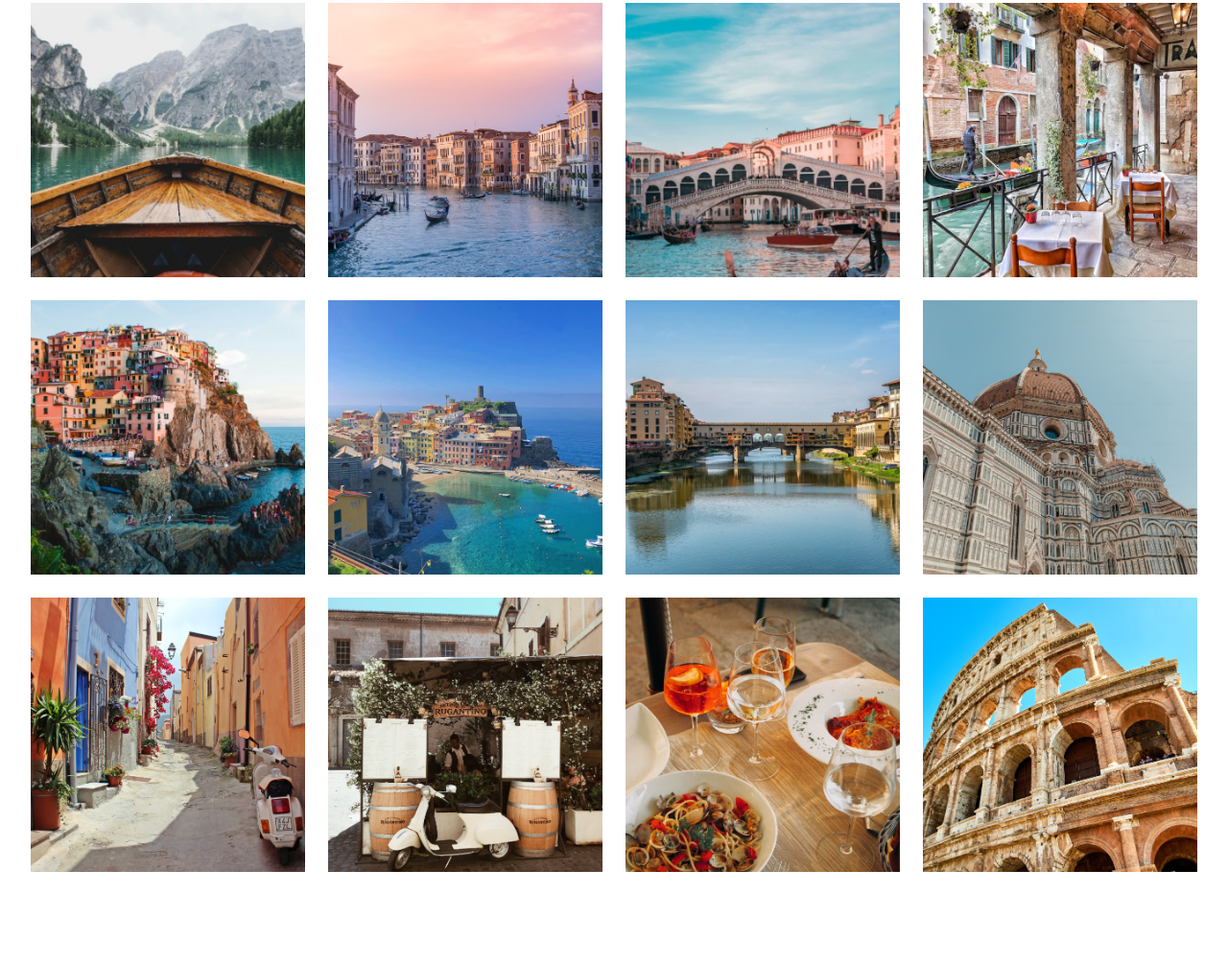
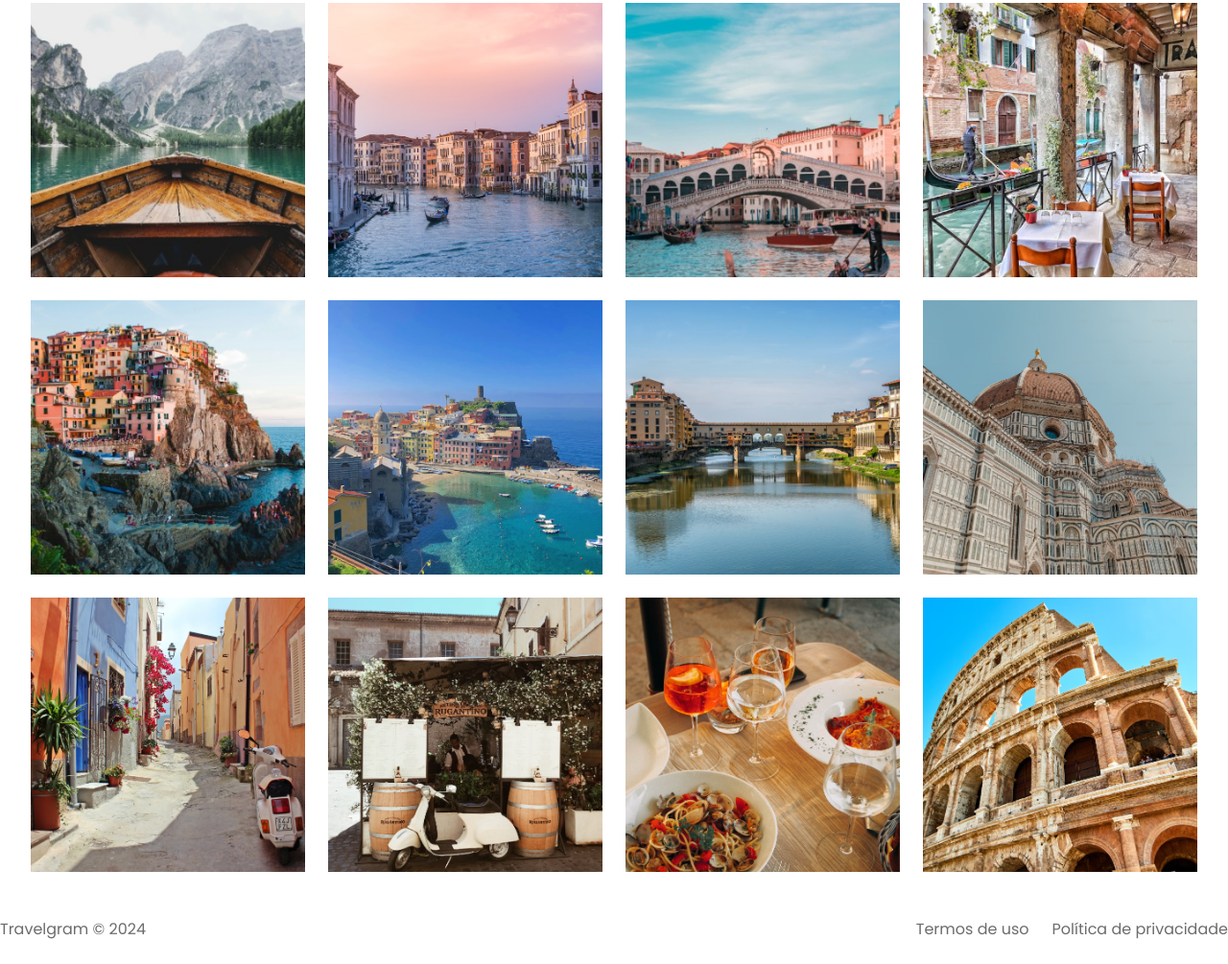
Before and after one commit to ReisyR/Projeto-Travelgram, a plain HTML site: page index.html in a window 1280 px wide. Shown: the part 357-1362 px from the top of the page at 96% size. Before the commit the page ends 1290 px from the top, so only its background shows below. Drawn offline with Linux system fonts and the light colour scheme.

Commit message:
done footer

```diff
--- a/index.html
+++ b/index.html
@@ -77,5 +77,18 @@
         <img src="Assets/images/Image 11.png" alt="...">
         <img src="Assets/images/Image 12.png" alt="...">
     </main>
+    <footer class="countainer">
+        <span>
+            Travelgram &copy; 2024
+        </span>
+
+        <span>
+            Termos de uso
+        </span>
+
+        <span>
+            Política de privacidade
+        </span>
+    </footer>
 </body>
 </html>
--- /dev/null
+++ b/styles/footer.css
@@ -0,0 +1,9 @@
+footer {
+    display: flex;
+    gap: 24px;
+    padding-block: 24px;
+}
+
+footer span:nth-child(1) {
+    margin-right: auto;
+}
--- a/styles/index.css
+++ b/styles/index.css
@@ -2,3 +2,4 @@
 @import url(nav.css);
 @import url(header.css);
 @import url(main.css);
+@import url(footer.css);
```
